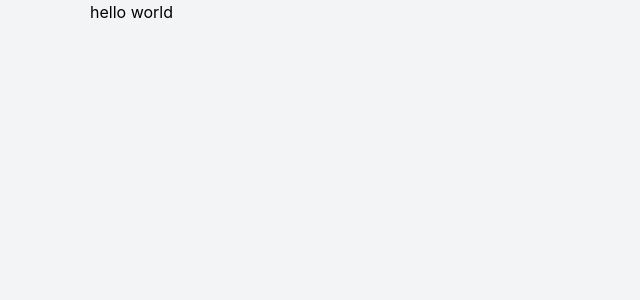
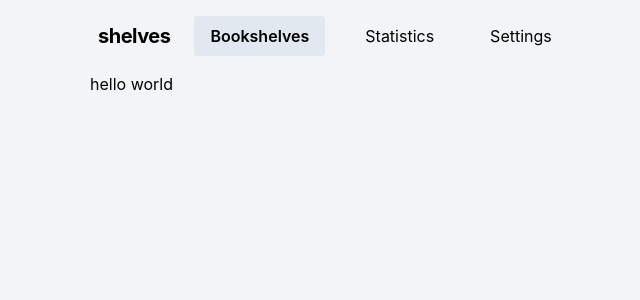
Before and after one commit to mbenja/shelves, a Next.js app: page / in a window 1280 px wide. Shown: the top 300 px of the page, without its empty margins (38-678 px from the left). Built offline with nearby package versions, Linux system fonts and the light colour scheme.

Commit message:
Add HeaderBar component

```diff
--- /dev/null
+++ b/components/HeaderBar.tsx
@@ -0,0 +1,60 @@
+import Link from 'next/link';
+import { useRouter } from 'next/router';
+
+import clsx from 'clsx';
+
+import { ROUTES } from '../lib/constants';
+
+export default function HeaderBar() {
+	const router = useRouter();
+
+	function isHeaderBarItemActive(href: string): boolean {
+		return router.route === href;
+	}
+
+	if (router.route === ROUTES.AUTH) {
+		return null;
+	}
+
+	return (
+		<div className="gap-6 hidden items-center md:flex px-2 py-4">
+			<div className="font-bold text-xl tracking-tight">shelves</div>
+			<HeaderBarItem
+				name="Bookshelves"
+				href={ROUTES.BOOKSHELVES}
+				active={isHeaderBarItemActive(ROUTES.BOOKSHELVES)}
+			/>
+			<HeaderBarItem
+				name="Statistics"
+				href={ROUTES.STATISTICS}
+				active={isHeaderBarItemActive(ROUTES.STATISTICS)}
+			/>
+			<HeaderBarItem
+				name="Settings"
+				href={ROUTES.SETTINGS}
+				active={isHeaderBarItemActive(ROUTES.SETTINGS)}
+			/>
+		</div>
+	);
+}
+
+function HeaderBarItem({
+	name,
+	href,
+	active
+}: {
+	name: string;
+	href: string;
+	active: boolean;
+}) {
+	const classes = clsx(
+		active && 'bg-slate-200 font-semibold',
+		'hover:bg-slate-200 px-4 py-2 rounded transition'
+	);
+
+	return (
+		<Link href={href}>
+			<a className={classes}>{name}</a>
+		</Link>
+	);
+}
--- a/components/Layout.tsx
+++ b/components/Layout.tsx
@@ -1,8 +1,11 @@
 import { ReactNode } from 'react';
+
+import HeaderBar from './HeaderBar';
 
 export default function Layout({ children }: { children: ReactNode }) {
 	return (
 		<div className="h-screen md:mx-auto md:w-4/5 w-full">
+			<HeaderBar />
 			<main>{children}</main>
 		</div>
 	);
--- /dev/null
+++ b/lib/constants.ts
@@ -0,0 +1,6 @@
+export const ROUTES = {
+	AUTH: '/auth',
+	BOOKSHELVES: '/',
+	STATISTICS: '/statistics',
+	SETTINGS: '/settings'
+};
```
